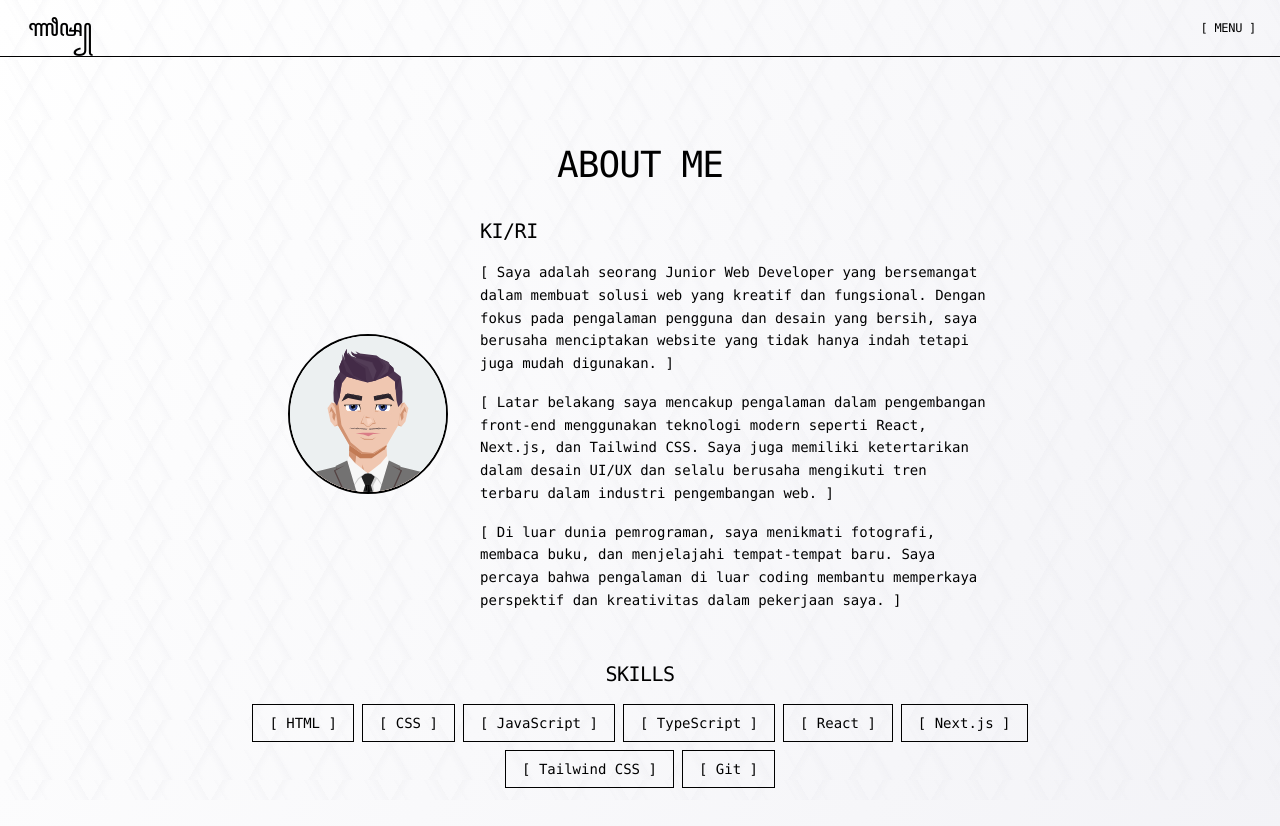
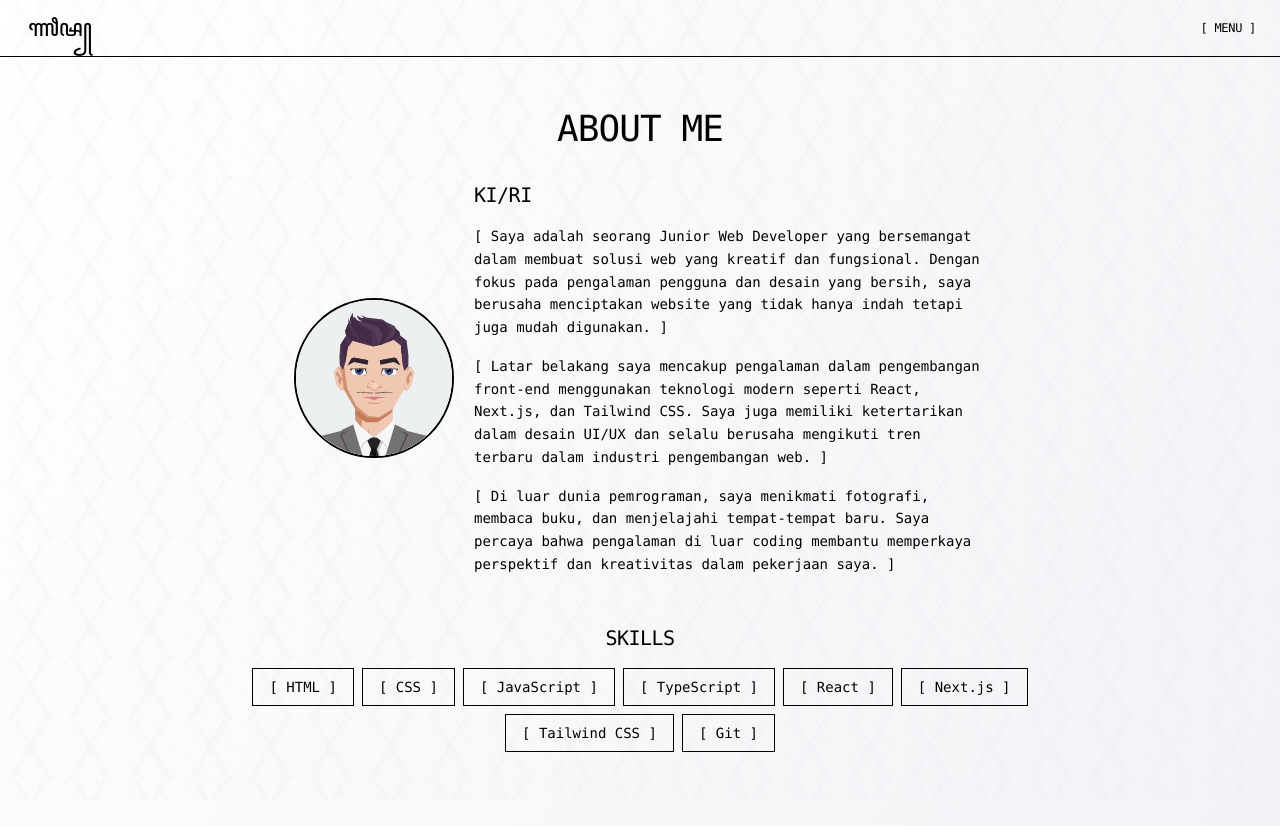
Before and after one commit to Ridzz05/portoku, a Next.js app: page /about in a window 1280 px wide. Shown: the top 826 px of the page. Built offline with nearby package versions, Linux system fonts and the light colour scheme.

Commit message:
update: update kan dulu le

```diff
--- a/src/app/about/page.tsx
+++ b/src/app/about/page.tsx
@@ -17,9 +17,9 @@ export default function About() {
             transition={{ duration: 0.6 }}
             className="mb-8"
           >
-            <h1 className="text-4xl font-mono uppercase tracking-tight pt-16 mt-6 mb-8">About Me</h1>
+            <h1 className="text-4xl font-mono uppercase tracking-tight pt-7 mt-6 mb-8">About Me</h1>
 
-            <div className="flex flex-col md:flex-row items-center justify-center gap-8">
+            <div className="flex flex-col md:flex-row items-center justify-center gap-5">
               <div className="relative w-40 h-40">
                 <div className="relative w-full h-full rounded-full border-2 border-black overflow-hidden">
                   <Image
```
